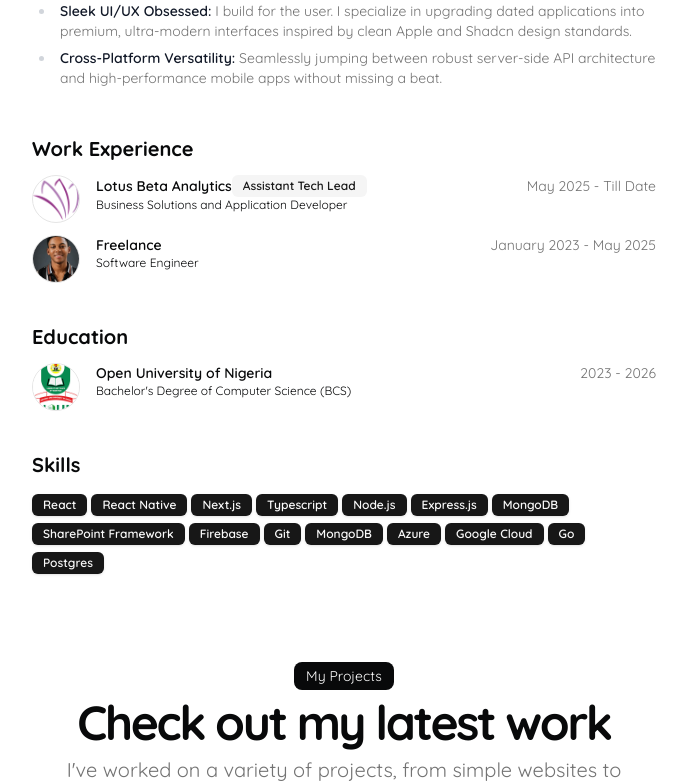
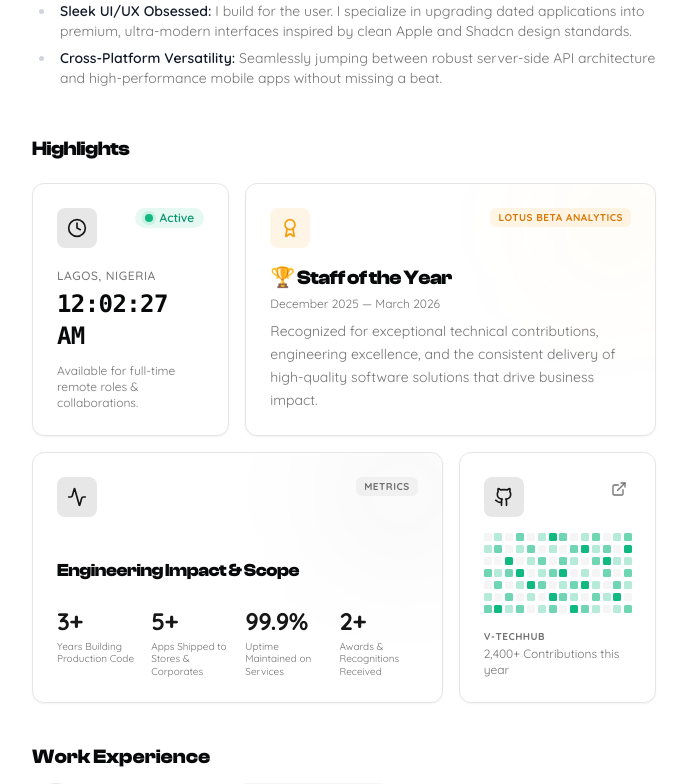
Before and after one commit to v-techhub/portfolio-v2, a Next.js app: page / in a window 1280 px wide. Shown: the part 860-1644 px from the top of the page, without its empty margins (296-983 px from the left). Built offline with nearby package versions, Linux system fonts and the light colour scheme.

Commit message:
add metrics;

```diff
--- a/src/app/globals.css
+++ b/src/app/globals.css
@@ -72,6 +72,9 @@
     }
     body {
       @apply bg-background text-foreground;
+    }
+    h1, h2, h3, h4, h5, h6 {
+      font-family: var(--font-clash-display), var(--font-sans), sans-serif;
     }
   }
 
--- a/src/app/page.tsx
+++ b/src/app/page.tsx
@@ -10,6 +10,7 @@ import { DATA } from "@/data/resume";
 import Link from "next/link";
 import Markdown from "react-markdown";
 import dynamic from "next/dynamic";
+import BentoGrid from "@/components/bento-grid";
 
 const WavingHand = dynamic(() => import("@/components/waving-hand"), {
   ssr: false,
@@ -64,15 +65,18 @@ export default function Page() {
           </Markdown>
         </BlurFade>
       </section>
+      <BlurFade delay={BLUR_FADE_DELAY * 5}>
+        <BentoGrid />
+      </BlurFade>
       <section id="work">
         <div className="flex min-h-0 flex-col gap-y-3">
-          <BlurFade delay={BLUR_FADE_DELAY * 5}>
+          <BlurFade delay={BLUR_FADE_DELAY * 7}>
             <h2 className="text-xl font-bold">Work Experience</h2>
           </BlurFade>
           {DATA.work.map((work, id) => (
             <BlurFade
               key={work.company}
-              delay={BLUR_FADE_DELAY * 6 + id * 0.05}
+              delay={BLUR_FADE_DELAY * 8 + id * 0.05}
             >
               <ResumeCard
                 key={work.company}
@@ -91,13 +95,13 @@ export default function Page() {
       </section>
       <section id="education">
         <div className="flex min-h-0 flex-col gap-y-3">
-          <BlurFade delay={BLUR_FADE_DELAY * 7}>
+          <BlurFade delay={BLUR_FADE_DELAY * 9}>
             <h2 className="text-xl font-bold">Education</h2>
           </BlurFade>
           {DATA.education.map((education, id) => (
             <BlurFade
               key={education.school}
-              delay={BLUR_FADE_DELAY * 8 + id * 0.05}
+              delay={BLUR_FADE_DELAY * 10 + id * 0.05}
             >
               <ResumeCard
                 key={education.school}
@@ -114,12 +118,12 @@ export default function Page() {
       </section>
       <section id="skills">
         <div className="flex min-h-0 flex-col gap-y-3">
-          <BlurFade delay={BLUR_FADE_DELAY * 9}>
+          <BlurFade delay={BLUR_FADE_DELAY * 11}>
             <h2 className="text-xl font-bold">Skills</h2>
           </BlurFade>
           <div className="flex flex-wrap gap-1">
             {DATA.skills.map((skill, id) => (
-              <BlurFade key={skill} delay={BLUR_FADE_DELAY * 10 + id * 0.05}>
+              <BlurFade key={skill} delay={BLUR_FADE_DELAY * 12 + id * 0.05}>
                 <Badge key={skill}>{skill}</Badge>
               </BlurFade>
             ))}
@@ -128,7 +132,7 @@ export default function Page() {
       </section>
       <section id="projects">
         <div className="space-y-12 w-full py-12">
-          <BlurFade delay={BLUR_FADE_DELAY * 11}>
+          <BlurFade delay={BLUR_FADE_DELAY * 13}>
             <div className="flex flex-col items-center justify-center space-y-4 text-center">
               <div className="space-y-2">
                 <div className="inline-block rounded-lg bg-foreground text-background px-3 py-1 text-sm">
@@ -149,7 +153,7 @@ export default function Page() {
             {DATA.projects.map((project, id) => (
               <BlurFade
                 key={project.title}
-                delay={BLUR_FADE_DELAY * 12 + id * 0.05}
+                delay={BLUR_FADE_DELAY * 14 + id * 0.05}
               >
                 <ProjectCard
                   href={project.href}
@@ -169,7 +173,7 @@ export default function Page() {
       </section>
       <section id="awards">
         <div className="space-y-12 w-full py-12">
-          <BlurFade delay={BLUR_FADE_DELAY * 13}>
+          <BlurFade delay={BLUR_FADE_DELAY * 15}>
             <div className="flex flex-col items-center justify-center space-y-4 text-center">
               <div className="space-y-2">
                 <div className="inline-block rounded-lg bg-foreground text-background px-3 py-1 text-sm">
@@ -185,12 +189,12 @@ export default function Page() {
               </div>
             </div>
           </BlurFade>
-          <BlurFade delay={BLUR_FADE_DELAY * 14}>
+          <BlurFade delay={BLUR_FADE_DELAY * 16}>
             <ul className="mb-4 ml-4 divide-y divide-dashed border-l">
               {DATA.awards.map((project, id) => (
                 <BlurFade
                   key={project.title + project.dates}
-                  delay={BLUR_FADE_DELAY * 15 + id * 0.05}
+                  delay={BLUR_FADE_DELAY * 17 + id * 0.05}
                 >
                   <AwardCard
                     title={project.title}
@@ -208,7 +212,7 @@ export default function Page() {
       </section>
       <section id="contact">
         <div className="grid items-center justify-center gap-4 px-4 text-center md:px-6 w-full py-12">
-          <BlurFade delay={BLUR_FADE_DELAY * 16}>
+          <BlurFade delay={BLUR_FADE_DELAY * 18}>
             <div className="space-y-3">
               <div className="inline-block rounded-lg bg-foreground text-background px-3 py-1 text-sm">
                 Contact
--- /dev/null
+++ b/src/components/bento-grid.tsx
@@ -0,0 +1,191 @@
+"use client";
+
+import { useEffect, useState } from "react";
+import { DATA } from "@/data/resume";
+import { Award, Clock, Github, ExternalLink, Activity } from "lucide-react";
+import Link from "next/link";
+import { cn } from "@/lib/utils";
+
+export default function BentoGrid() {
+  const [time, setTime] = useState<string>("");
+
+  useEffect(() => {
+    const updateTime = () => {
+      const options: Intl.DateTimeFormatOptions = {
+        timeZone: "Africa/Lagos",
+        hour: "2-digit",
+        minute: "2-digit",
+        second: "2-digit",
+        hour12: true,
+      };
+      setTime(new Intl.DateTimeFormat("en-US", options).format(new Date()));
+    };
+
+    updateTime();
+    const timer = setInterval(updateTime, 1000);
+    return () => clearInterval(timer);
+  }, []);
+
+  // Styled GitHub contribution grid data (shades of green)
+  // 0 = empty, 1 = low, 2 = medium, 3 = high activity
+  const gitGrid = [
+    [0, 1, 0, 2, 0, 1, 3, 2, 0, 1, 2, 0, 1, 2],
+    [1, 2, 0, 1, 2, 0, 1, 0, 2, 3, 1, 2, 0, 3],
+    [0, 0, 3, 0, 1, 2, 0, 2, 1, 0, 2, 3, 1, 1],
+    [2, 1, 2, 3, 0, 1, 2, 3, 0, 1, 0, 2, 0, 2],
+    [0, 2, 0, 1, 3, 2, 0, 1, 2, 3, 1, 0, 2, 1],
+    [1, 0, 2, 0, 1, 0, 3, 2, 1, 0, 2, 1, 3, 0],
+    [2, 3, 1, 2, 0, 1, 2, 0, 3, 2, 1, 0, 1, 2]
+  ];
+
+  return (
+    <section id="highlights" className="w-full">
+      <div className="flex flex-col gap-3">
+        <h2 className="text-xl font-bold tracking-tight mb-2">Highlights</h2>
+
+        <div className="grid grid-cols-1 md:grid-cols-3 gap-4">
+
+          {/* Card 1: Lagos Clock & Status (col-span-1) */}
+          <div className="relative overflow-hidden rounded-xl border bg-card p-6 flex flex-col justify-between min-h-[180px] shadow-sm hover:shadow-md transition-shadow duration-200">
+            <div className="flex justify-between items-start">
+              <div className="rounded-lg bg-primary/10 p-2.5 text-primary">
+                <Clock className="size-5" />
+              </div>
+              <div className="flex items-center gap-1.5 rounded-full bg-emerald-500/10 px-2.5 py-0.5 text-xs font-semibold text-emerald-600 dark:text-emerald-400">
+                <span className="relative flex h-2 w-2">
+                  <span className="animate-ping absolute inline-flex h-full w-full rounded-full bg-emerald-400 opacity-75"></span>
+                  <span className="relative inline-flex rounded-full h-2 w-2 bg-emerald-500"></span>
+                </span>
+                Active
+              </div>
+            </div>
+
+            <div className="mt-4">
+              <p className="text-xs font-medium text-muted-foreground uppercase tracking-wider">Lagos, Nigeria</p>
+              <h3 className="text-2xl font-bold tracking-tight tabular-nums mt-1 font-mono">
+                {time || "00:00:00 AM"}
+              </h3>
+            </div>
+
+            <p className="text-xs text-muted-foreground mt-2">
+              Available for full-time remote roles & collaborations.
+            </p>
+          </div>
+
+          {/* Card 2: Staff of the Year Award Spotlight (col-span-2) */}
+          <div className="relative overflow-hidden rounded-xl border bg-card p-6 flex flex-col justify-between min-h-[180px] shadow-sm hover:shadow-md transition-shadow duration-200 md:col-span-2 group">
+            {/* Soft decorative background glow */}
+            <div className="absolute right-0 top-0 -mr-6 -mt-6 size-32 rounded-full bg-amber-500/5 blur-3xl group-hover:bg-amber-500/10 transition-all duration-300 pointer-events-none" />
+
+            <div className="flex justify-between items-start">
+              <div className="rounded-lg bg-amber-500/10 p-2.5 text-amber-500">
+                <Award className="size-5" />
+              </div>
+              <span className="text-[10px] font-bold uppercase tracking-wider text-amber-600 dark:text-amber-400 bg-amber-500/10 px-2 py-0.5 rounded-md">
+                Lotus Beta Analytics
+              </span>
+            </div>
+
+            <div className="mt-4">
+              <h3 className="text-xl font-bold tracking-tight text-foreground flex items-center gap-2">
+                🏆 Staff of the Year
+              </h3>
+              <p className="text-xs text-muted-foreground mt-1">
+                December 2025 — March 2026
+              </p>
+              <p className="text-sm text-muted-foreground mt-2 leading-relaxed max-w-xl">
+                Recognized for exceptional technical contributions, engineering excellence, and the consistent delivery of high-quality software solutions that drive business impact.
+              </p>
+            </div>
+          </div>
+
+          {/* Card 3: Developer Metrics & Impact (col-span-2) */}
+          <div className="relative overflow-hidden rounded-xl border bg-card p-6 flex flex-col justify-between min-h-[180px] shadow-sm hover:shadow-md transition-shadow duration-200 md:col-span-2 group">
+            {/* Soft decorative background glow */}
+            <div className="absolute right-0 top-0 -mr-6 -mt-6 size-32 rounded-full bg-primary/5 blur-3xl group-hover:bg-primary/10 transition-all duration-300 pointer-events-none" />
+
+            <div className="flex justify-between items-start">
+              <div className="rounded-lg bg-primary/10 p-2.5 text-primary">
+                <Activity className="size-5" />
+              </div>
+              <span className="text-[10px] font-bold uppercase tracking-wider text-muted-foreground bg-secondary px-2 py-0.5 rounded-md">
+                Metrics
+              </span>
+            </div>
+
+            <div className="mt-4">
+              <h3 className="text-lg font-bold tracking-tight text-foreground">
+                Engineering Impact & Scope
+              </h3>
+
+              <div className="grid grid-cols-2 sm:grid-cols-4 gap-4 mt-3 pt-2">
+                <div className="flex flex-col">
+                  <span className="text-2xl font-black tracking-tight text-primary">3+</span>
+                  <span className="text-[10px] text-muted-foreground leading-tight mt-1">Years Building Production Code</span>
+                </div>
+                <div className="flex flex-col">
+                  <span className="text-2xl font-black tracking-tight text-primary">5+</span>
+                  <span className="text-[10px] text-muted-foreground leading-tight mt-1">Apps Shipped to Stores & Corporates</span>
+                </div>
+                <div className="flex flex-col">
+                  <span className="text-2xl font-black tracking-tight text-primary">99.9%</span>
+                  <span className="text-[10px] text-muted-foreground leading-tight mt-1">Uptime Maintained on Services</span>
+                </div>
+                <div className="flex flex-col">
+                  <span className="text-2xl font-black tracking-tight text-primary">2+</span>
+                  <span className="text-[10px] text-muted-foreground leading-tight mt-1">Awards & Recognitions Received</span>
+                </div>
+              </div>
+            </div>
+          </div>
+
+          {/* Card 4: GitHub Developer Activity (col-span-1) */}
+          <div className="relative overflow-hidden rounded-xl border bg-card p-6 flex flex-col justify-between min-h-[180px] shadow-sm hover:shadow-md transition-shadow duration-200">
+            <div className="flex justify-between items-start">
+              <div className="rounded-lg bg-primary/10 p-2.5 text-primary">
+                <Github className="size-5" />
+              </div>
+              <Link
+                href={DATA.contact.social.GitHub.url}
+                target="_blank"
+                rel="noreferrer"
+                className="text-muted-foreground hover:text-primary transition-colors p-1"
+                aria-label="GitHub Profile"
+              >
+                <ExternalLink className="size-4" />
+              </Link>
+            </div>
+
+            {/* Stylized heat grid */}
+            <div className="mt-4 flex flex-col gap-1">
+              <div className="grid gap-1" style={{ gridTemplateColumns: "repeat(14, minmax(0, 1fr))" }}>
+                {gitGrid.map((row, rIdx) =>
+                  row.map((val, cIdx) => (
+                    <div
+                      key={`${rIdx}-${cIdx}`}
+                      className={cn(
+                        "size-2 rounded-[1.5px] transition-colors duration-200",
+                        val === 0 && "bg-neutral-100 dark:bg-neutral-800/60",
+                        val === 1 && "bg-emerald-500/30 dark:bg-emerald-500/20",
+                        val === 2 && "bg-emerald-500/60 dark:bg-emerald-500/40",
+                        val === 3 && "bg-emerald-500 dark:bg-emerald-500"
+                      )}
+                    />
+                  ))
+                )}
+              </div>
+            </div>
+
+            <div className="mt-4">
+              <p className="text-[10px] font-bold text-muted-foreground uppercase tracking-wider">v-techhub</p>
+              <p className="text-xs text-muted-foreground mt-0.5">
+                2,400+ Contributions this year
+              </p>
+            </div>
+          </div>
+
+        </div>
+      </div>
+    </section>
+  );
+}
```
Also changed, not shown: src/app/layout.tsx (+7 -0 lines), src/assets/fonts/ClashDisplay-Bold.otf (added).
